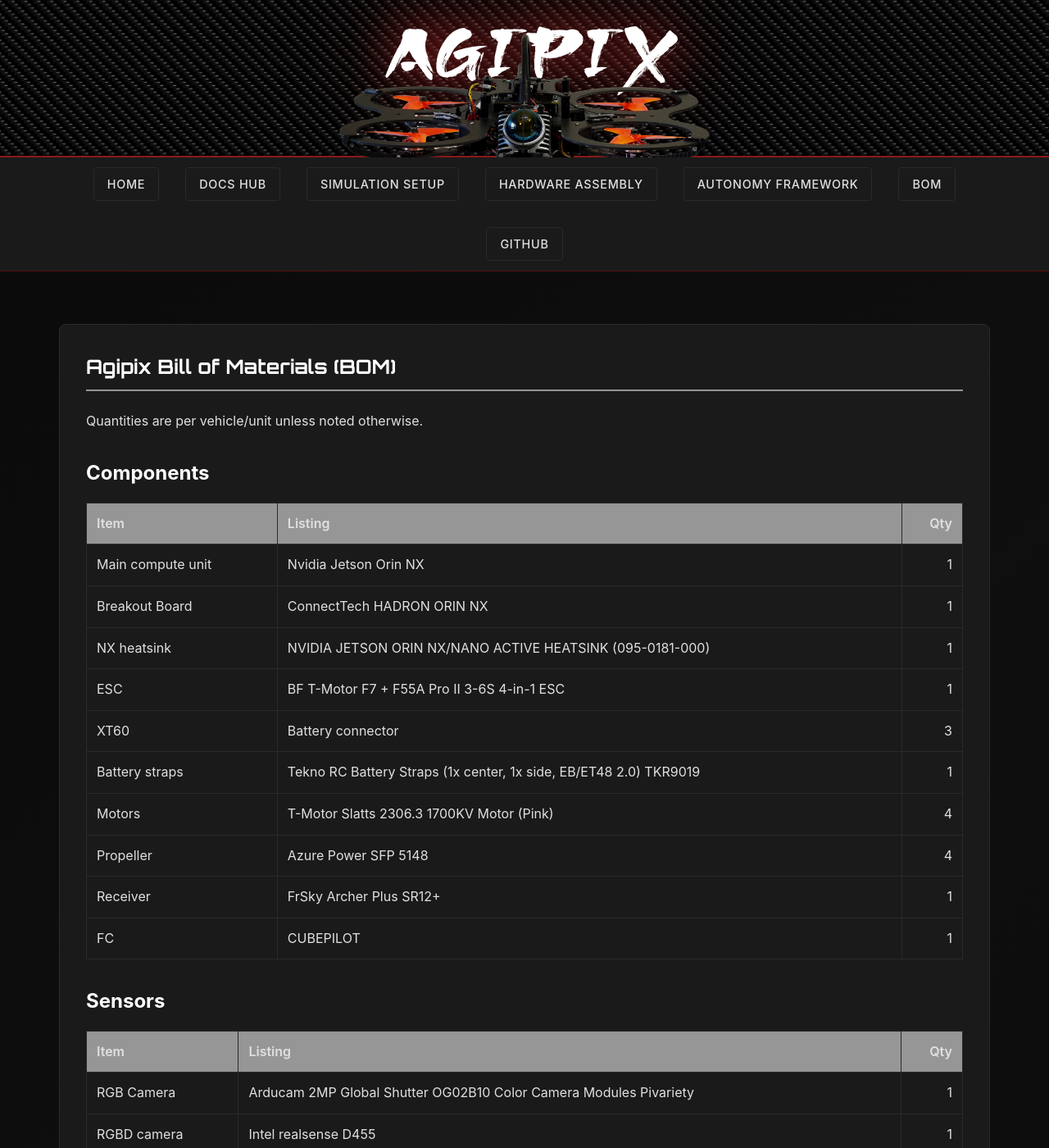
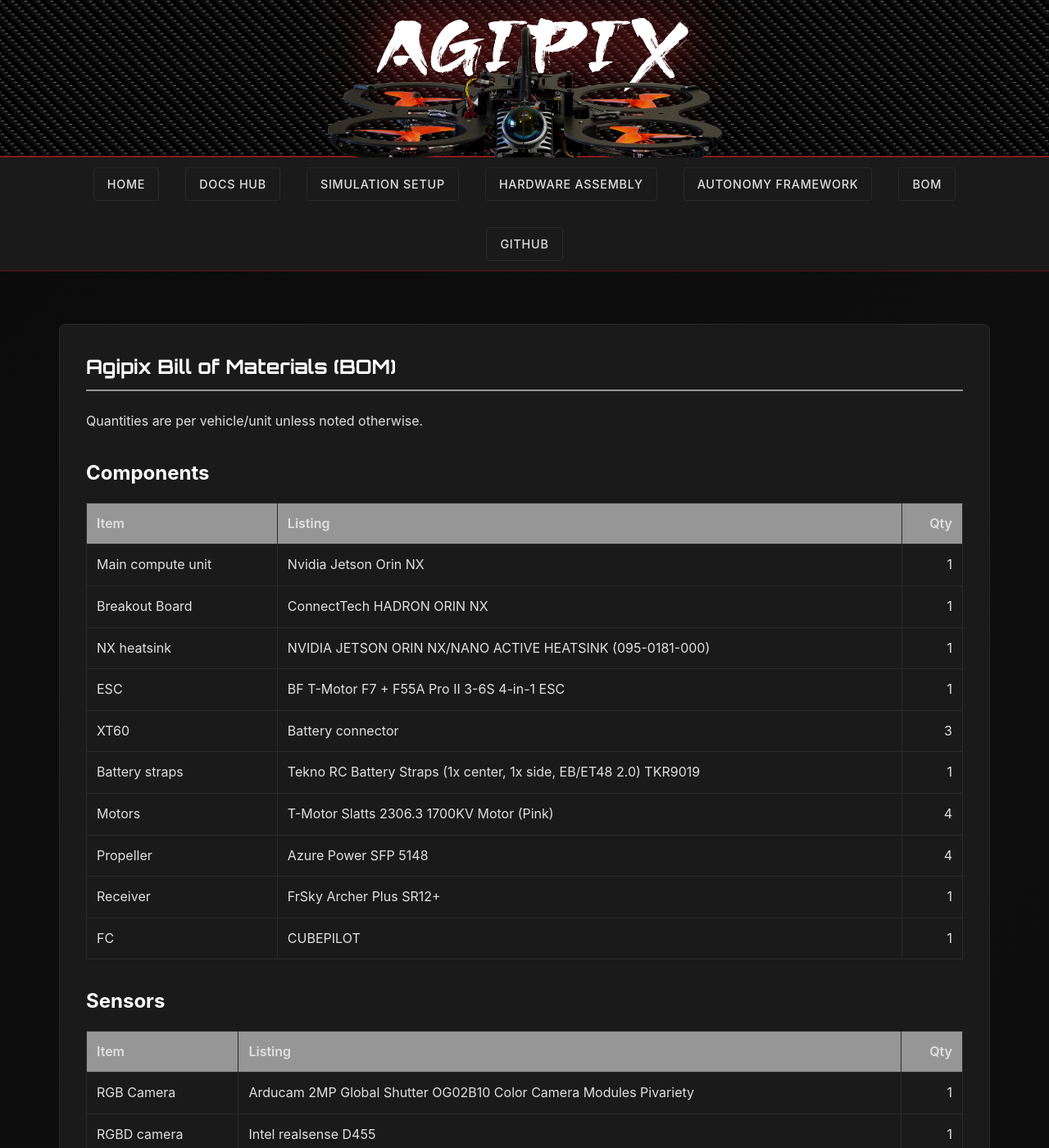
Before and after one commit to SasaKuruppuarachchi/agipix, a Jekyll site: the page built from bom.md, in a window 1280 px wide and 1400 px high. Shown: the whole window at 82% size. Built offline with Jekyll 4.4.1, drawn with Linux system fonts in a browser that asks for light colours.

Commit message:
Increase max-width of banner to 2000px for improved display

```diff
--- a/assets/css/style.scss
+++ b/assets/css/style.scss
@@ -81,7 +81,7 @@
   bottom: 0;
   transform: translateX(-50%);
   width: 100%;
-  max-width: 1200px; /* keep within container-ish width */
+  max-width: 2000px; /* keep within container-ish width */
   height: auto;
   aspect-ratio: 6 / 1; /* approximate banner ratio; adjust if needed */
   background-repeat: no-repeat;
```
